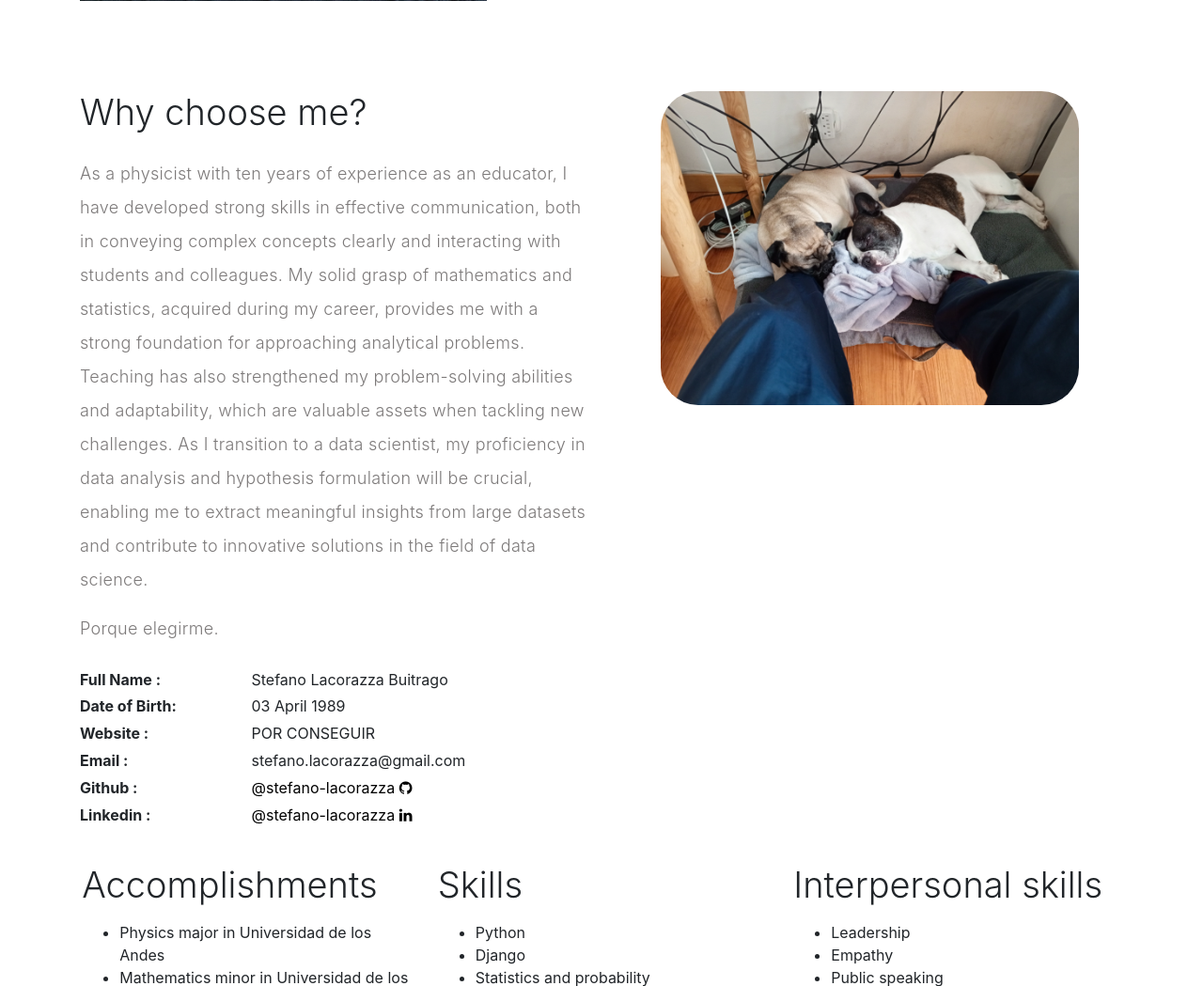
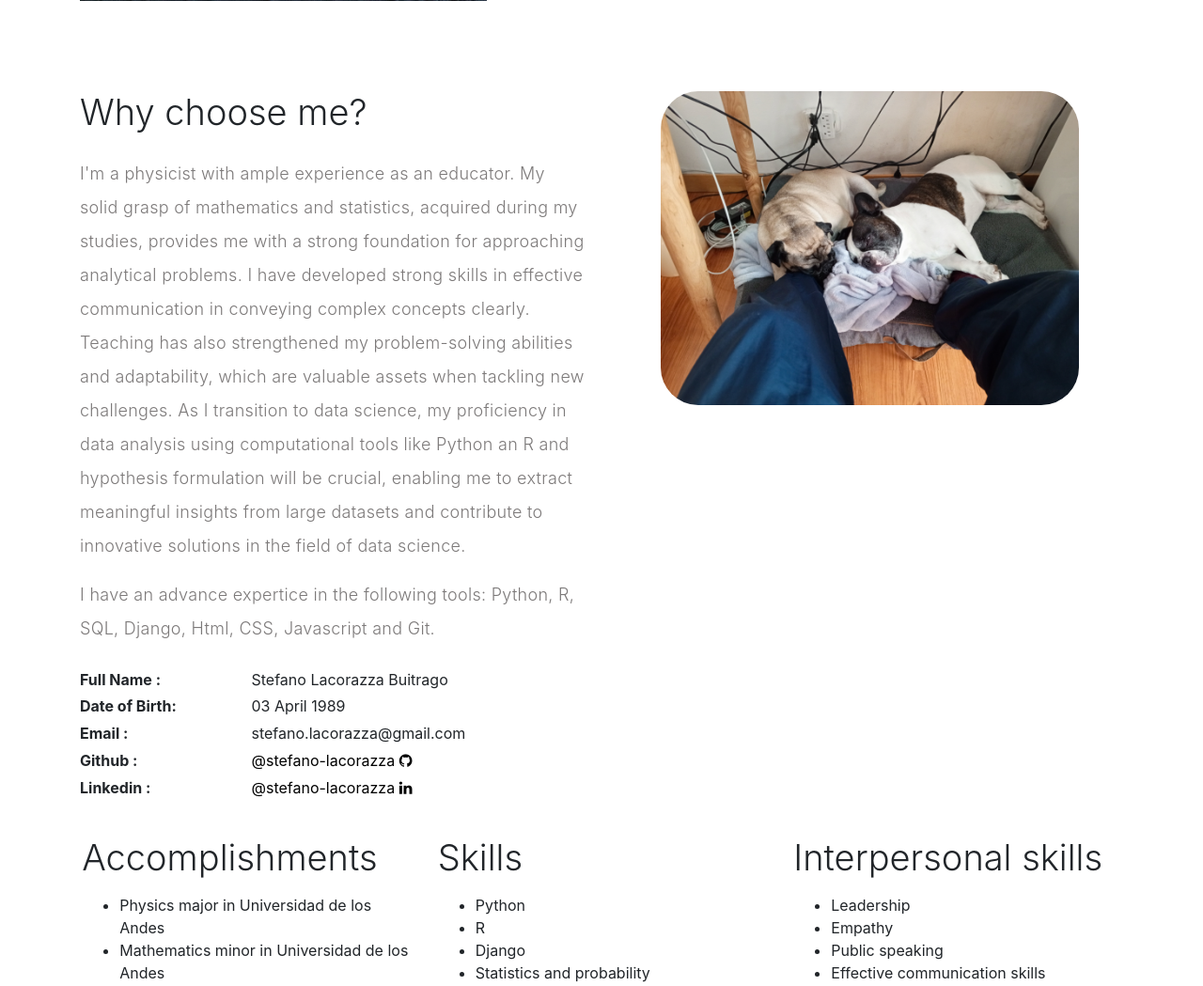
Before and after one commit to stefano-lacorazza/portfolio, a Django app: page / in a window 1280 px wide. Shown: the part 576-1625 px from the top of the page at 94% size. Run offline with Django 4.2, Linux system fonts and the light colour scheme; some libraries are stand-ins or nearby versions; some web fonts are replaced.

Commit message:
Update index.html

```diff
--- a/myportfolio/templates/mainsite/index.html
+++ b/myportfolio/templates/mainsite/index.html
@@ -103,16 +103,23 @@
                 <div class="col-lg-6 col-md-6 col-12">
                     <h3 class="mb-4">Why choose me?</h3>
 
-                    <p>As a physicist with ten years of experience as an educator, I have developed strong skills in effective communication, both in conveying complex concepts clearly and interacting with students and colleagues. My solid grasp of mathematics and statistics, acquired during my career, provides me with a strong foundation for approaching analytical problems. Teaching has also strengthened my problem-solving abilities and adaptability, which are valuable assets when tackling new challenges. As I transition to a data scientist, my proficiency in data analysis and hypothesis formulation will be crucial, enabling me to extract meaningful insights from large datasets and contribute to innovative solutions in the field of data science.</p>
+                    <p>I'm a physicist with ample experience as an educator. My solid grasp of mathematics and statistics,
+                        acquired during my studies, provides me with a strong foundation for approaching analytical problems.
+                         I have developed strong skills in effective communication in conveying complex concepts clearly.
+                          Teaching has also strengthened my problem-solving abilities and adaptability, which are valuable assets
+                           when tackling new challenges. As I transition to data science, my proficiency in data analysis using
+                            computational tools like Python an R and hypothesis formulation will be crucial, enabling me to extract
+                             meaningful insights from large datasets and contribute to innovative solutions in the field of
+                             data science.</p>
 
-                    <p>Porque elegirme.</p>
+                             <p>I have an advance expertice in the following tools: Python, R, SQL, Django, Html, CSS, Javascript and Git.</p>
+
+
 
                     <ul class="mt-4 mb-5 mb-lg-0 profile-list list-unstyled">
                         <li><strong>Full Name :</strong> Stefano Lacorazza Buitrago</li>
 
                         <li><strong>Date of Birth:</strong> 03 April 1989</li>
-
-                        <li><strong>Website :</strong> POR CONSEGUIR</li>
 
                         <li><strong>Email :</strong> stefano.lacorazza@gmail.com</li>
 
@@ -145,6 +152,7 @@
                 <h3>Skills</h3>
                 <p><ul>
                   <li>Python</li>
+                  <li>R</li>
                   <li>Django</li>
                   <li>Statistics and probability</li>
                   <li>MySQL</li>
```
